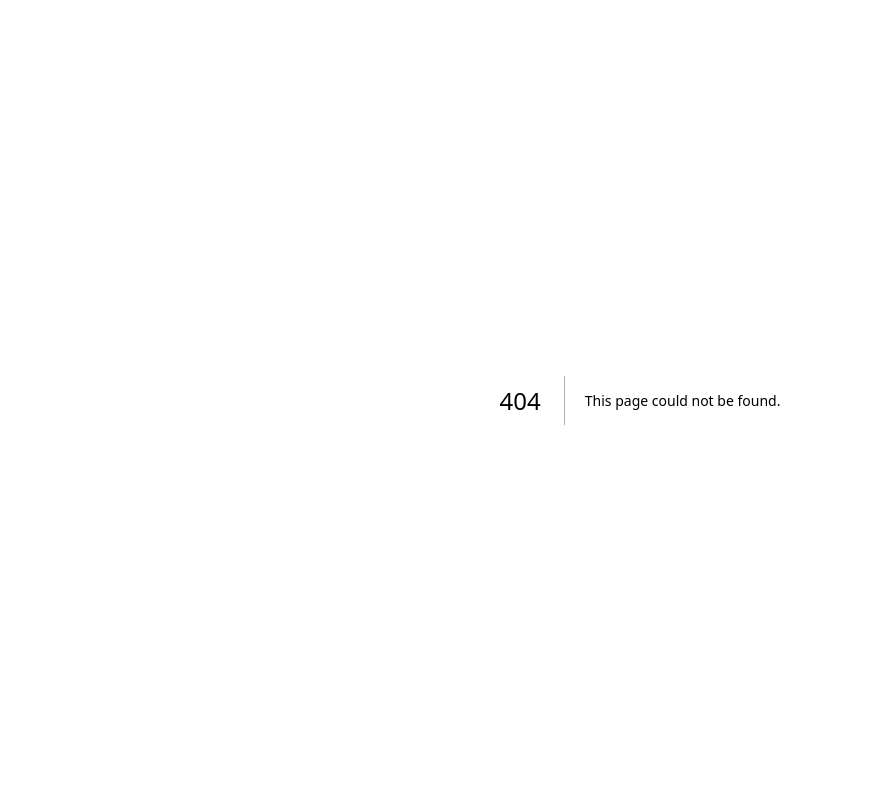
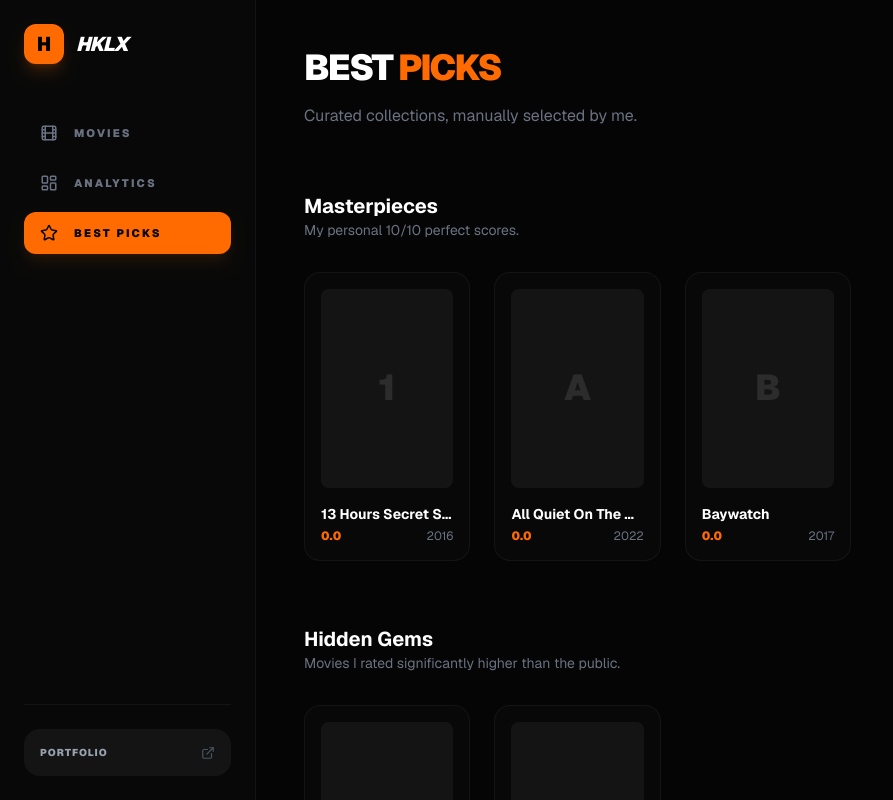
Before and after one commit to CodeWithHKL/hkl-movie-archive, a Next.js app: page /bestpicks in a window 1280 px wide. Before the commit this address had no page. Shown: the top 800 px of the page, without its empty margins (0-893 px from the left). Built offline with nearby package versions, Linux system fonts and the light colour scheme.

Commit message:
Add BestPicks page + .ts file for configuration

```diff
--- /dev/null
+++ b/app/bestpicks/page.tsx
@@ -0,0 +1,58 @@
+"use client";
+import React, { useState } from 'react';
+import { BEST_PICKS_COLLECTIONS } from '@/lib/collections';
+import Sidebar from '@/components/Sidebar';
+import { Menu } from 'lucide-react';
+
+export default function BestPicks() {
+  const [isSidebarOpen, setIsSidebarOpen] = useState(false);
+
+  return (
+    <div className="flex min-h-screen bg-[#050505] text-white">
+      <Sidebar isOpen={isSidebarOpen} setIsOpen={setIsSidebarOpen} activeTab="bestpicks" />
+
+      <main className="flex-1 lg:ml-64 p-8 lg:p-12">
+        <button onClick={() => setIsSidebarOpen(true)} className="lg:hidden mb-8 p-2 bg-white/5 rounded-lg">
+          <Menu />
+        </button>
+
+        <header className="mb-16">
+          <h2 className="text-4xl font-black uppercase tracking-tighter mb-4">Best <span className="text-[#ff6b00]">Picks</span></h2>
+          <p className="text-gray-500 max-w-xl">Curated collections, manually selected by me.</p>
+        </header>
+
+        {BEST_PICKS_COLLECTIONS.map((col, idx) => (
+          <section key={idx} className="mb-16">
+            <div className="mb-8">
+              <h3 className="text-xl font-bold">{col.title}</h3>
+              <p className="text-sm text-gray-500">{col.description}</p>
+            </div>
+
+            <div className="grid grid-cols-2 md:grid-cols-3 lg:grid-cols-5 gap-6">
+              {col.movies.map(movie => (
+                <a
+                  key={movie.id}
+                  href={`https://www.google.com/search?q=${encodeURIComponent(`${movie.title} ${movie.year} movie`)}`}
+                  target="_blank"
+                  rel="noopener noreferrer"
+                  className="block group"
+                >
+                  <div className="bg-[#080808] border border-white/5 rounded-2xl p-4 transition hover:border-[#ff6b00]/50 hover:scale-[1.02] duration-300">
+                    <div className="aspect-[2/3] bg-white/5 rounded-lg mb-4 flex items-center justify-center font-black text-white/10 text-4xl">
+                      {movie.title[0]}
+                    </div>
+                    <h4 className="font-bold text-sm truncate mb-1">{movie.title}</h4>
+                    <div className="flex justify-between items-center text-xs">
+                      <span className="text-[#ff6b00] font-black">{movie.myRating.toFixed(1)}</span>
+                      <span className="text-gray-500">{movie.year}</span>
+                    </div>
+                  </div>
+                </a>
+              ))}
+            </div>
+          </section>
+        ))}
+      </main>
+    </div>
+  );
+}
--- a/components/Sidebar.tsx
+++ b/components/Sidebar.tsx
@@ -1,18 +1,19 @@
 "use client";
 import React from 'react';
-import { Film, LayoutDashboard, ExternalLink, X } from 'lucide-react';
+// Added 'Star' to imports
+import { Film, LayoutDashboard, Star, ExternalLink, X } from 'lucide-react';
 import { useRouter } from 'next/navigation';
 
+// 1. Updated the type definition to include 'bestpicks'
 interface SidebarProps {
   isOpen: boolean;
   setIsOpen: (open: boolean) => void;
-  activeTab: 'movies' | 'analytics';
+  activeTab: 'movies' | 'analytics' | 'bestpicks';
 }
 
 export default function Sidebar({ isOpen, setIsOpen, activeTab }: SidebarProps) {
   const router = useRouter();
 
-  // Navigation and closing sidebar on mobile
   const handleNavigate = (path: string) => {
     router.push(path);
     if (window.innerWidth < 1024) {
@@ -22,7 +23,6 @@ export default function Sidebar({ isOpen, setIsOpen, activeTab }: SidebarProps)
 
   return (
     <>
-      {/* Sidebar Container */}
       <aside
         className={`fixed inset-y-0 left-0 z-50 w-64 bg-[#080808] border-r border-white/5 transform transition-transform duration-300 ease-in-out lg:translate-x-0 ${
           isOpen ? 'translate-x-0' : '-translate-x-full'
@@ -36,11 +36,7 @@ export default function Sidebar({ isOpen, setIsOpen, activeTab }: SidebarProps)
               </div>
               <span className="text-xl font-black tracking-tighter uppercase italic text-white">HKLX</span>
             </div>
-            {/* Mobile Close Button */}
-            <button
-              onClick={() => setIsOpen(false)}
-              className="lg:hidden text-gray-500 hover:text-white transition-colors"
-            >
+            <button onClick={() => setIsOpen(false)} className="lg:hidden text-gray-500 hover:text-white transition-colors">
               <X size={20} />
             </button>
           </div>
@@ -49,9 +45,7 @@ export default function Sidebar({ isOpen, setIsOpen, activeTab }: SidebarProps)
             <button
               onClick={() => handleNavigate('/')}
               className={`w-full flex items-center gap-4 px-4 py-3 rounded-xl text-[11px] font-black uppercase tracking-[0.2em] transition-all ${
-                activeTab === 'movies'
-                  ? 'bg-[#ff6b00] text-black shadow-lg shadow-[#ff6b00]/10'
-                  : 'text-gray-500 hover:bg-white/5 hover:text-white'
+                activeTab === 'movies' ? 'bg-[#ff6b00] text-black shadow-lg shadow-[#ff6b00]/10' : 'text-gray-500 hover:bg-white/5 hover:text-white'
               }`}
             >
               <Film size={18} /> Movies
@@ -59,12 +53,20 @@ export default function Sidebar({ isOpen, setIsOpen, activeTab }: SidebarProps)
             <button
               onClick={() => handleNavigate('/dashboard')}
               className={`w-full flex items-center gap-4 px-4 py-3 rounded-xl text-[11px] font-black uppercase tracking-[0.2em] transition-all ${
-                activeTab === 'analytics'
-                  ? 'bg-[#ff6b00] text-black shadow-lg shadow-[#ff6b00]/10'
-                  : 'text-gray-500 hover:bg-white/5 hover:text-white'
+                activeTab === 'analytics' ? 'bg-[#ff6b00] text-black shadow-lg shadow-[#ff6b00]/10' : 'text-gray-500 hover:bg-white/5 hover:text-white'
               }`}
             >
               <LayoutDashboard size={18} /> Analytics
+            </button>
+
+            {/* 2. Added Best Picks button */}
+            <button
+              onClick={() => handleNavigate('/bestpicks')}
+              className={`w-full flex items-center gap-4 px-4 py-3 rounded-xl text-[11px] font-black uppercase tracking-[0.2em] transition-all ${
+                activeTab === 'bestpicks' ? 'bg-[#ff6b00] text-black shadow-lg shadow-[#ff6b00]/10' : 'text-gray-500 hover:bg-white/5 hover:text-white'
+              }`}
+            >
+              <Star size={18} /> Best Picks
             </button>
           </nav>
 
@@ -82,12 +84,8 @@ export default function Sidebar({ isOpen, setIsOpen, activeTab }: SidebarProps)
         </div>
       </aside>
 
-      {/* Overlay for mobile: Closes sidebar when clicking outside */}
       {isOpen && (
-        <div
-          className="fixed inset-0 bg-black/60 backdrop-blur-sm z-40 lg:hidden"
-          onClick={() => setIsOpen(false)}
-        />
+        <div className="fixed inset-0 bg-black/60 backdrop-blur-sm z-40 lg:hidden" onClick={() => setIsOpen(false)} />
       )}
     </>
   );
--- /dev/null
+++ b/lib/collections.ts
@@ -0,0 +1,26 @@
+// lib/collections.ts
+import { mockMovies, Movie } from './data';
+
+export interface Collection {
+  title: string;
+  description: string;
+  movies: Movie[]; // Hardcoded list
+}
+
+export const BEST_PICKS_COLLECTIONS: Collection[] = [
+  {
+    title: "Masterpieces",
+    description: "My personal 10/10 perfect scores.",
+    movies: mockMovies.filter(m => m.id === '1' || m.id === '5' || m.id === '12') // Add your specific IDs here
+  },
+  {
+    title: "Hidden Gems",
+    description: "Movies I rated significantly higher than the public.",
+    movies: mockMovies.filter(m => m.id === '22' || m.id === '45')
+  },
+  {
+    title: "Top Action Picks",
+    description: "The best adrenaline-fueled favorites.",
+    movies: mockMovies.filter(m => m.id === '8' || m.id === '14' || m.id === '99')
+  }
+];
```
